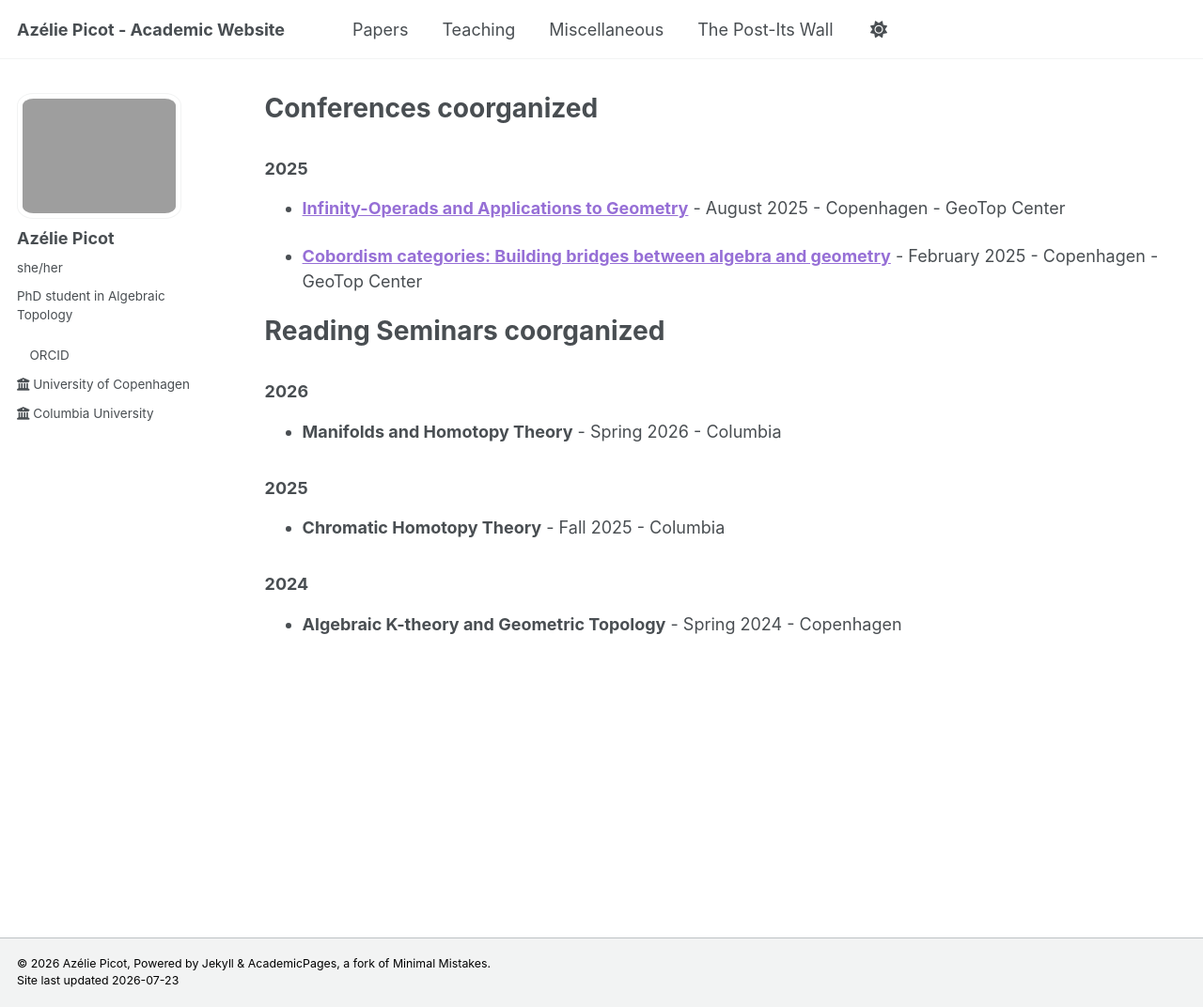
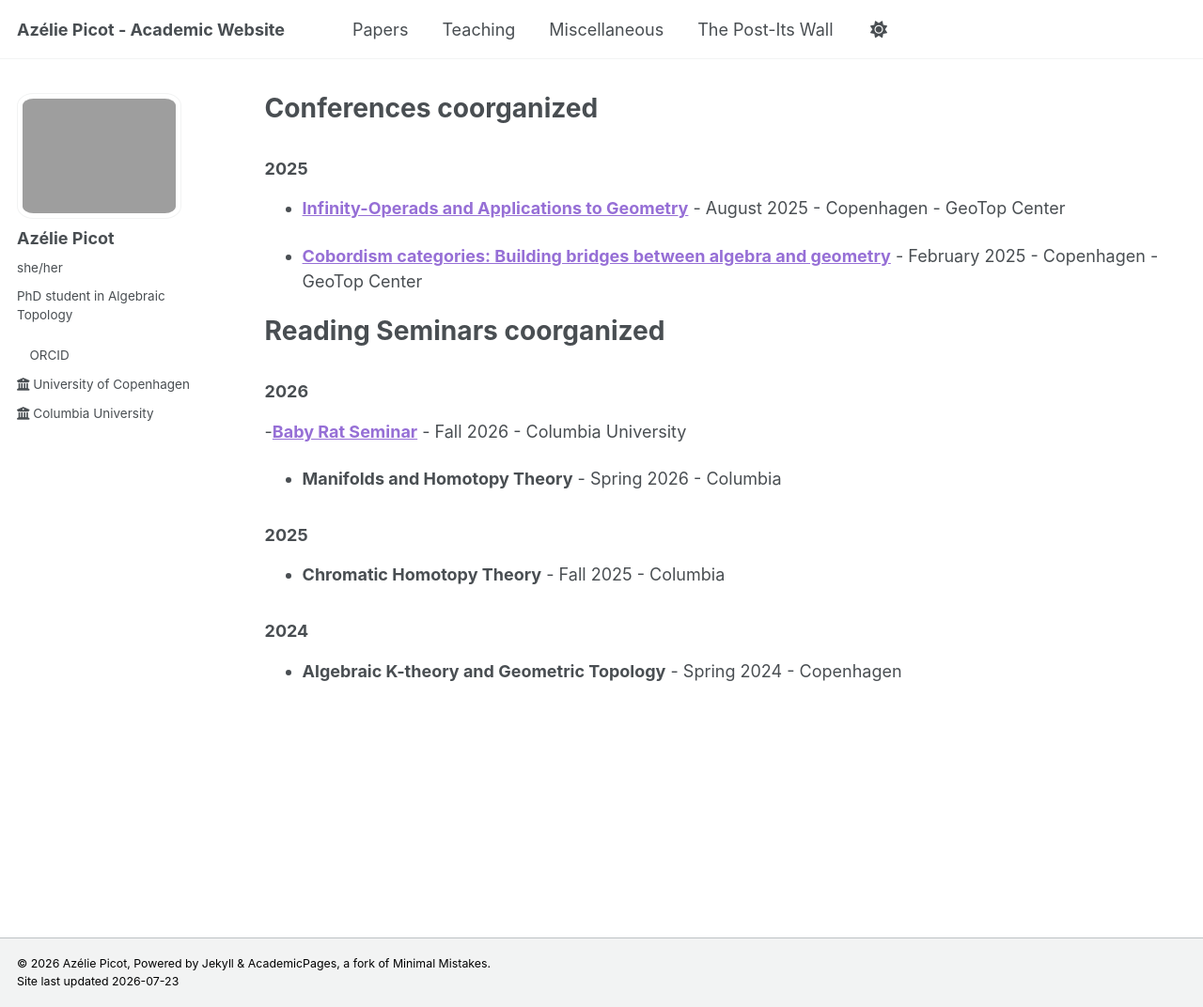
Before and after one commit to azeliepicot/azeliepicot.github.io, a Jekyll site: the page built from _pages/miscellaneous.md, in a window 1280 px wide and 1072 px high. Shown: the whole window at 94% size. Built offline with Jekyll 4.4.1, drawn with Linux system fonts in a browser that asks for light colours.

Commit message:
Add Baby Rat Seminar for Fall 2026

```diff
--- a/_pages/miscellaneous.md
+++ b/_pages/miscellaneous.md
@@ -19,6 +19,7 @@ hide_title: true
 
 ### 2026
 
+-[**Baby Rat Seminar**](https://www.math.ku.dk/english/calendar/events/ratseminar/) - Fall 2026 - Columbia University
 - **Manifolds and Homotopy Theory** - Spring 2026 - Columbia
 
 ### 2025
```
